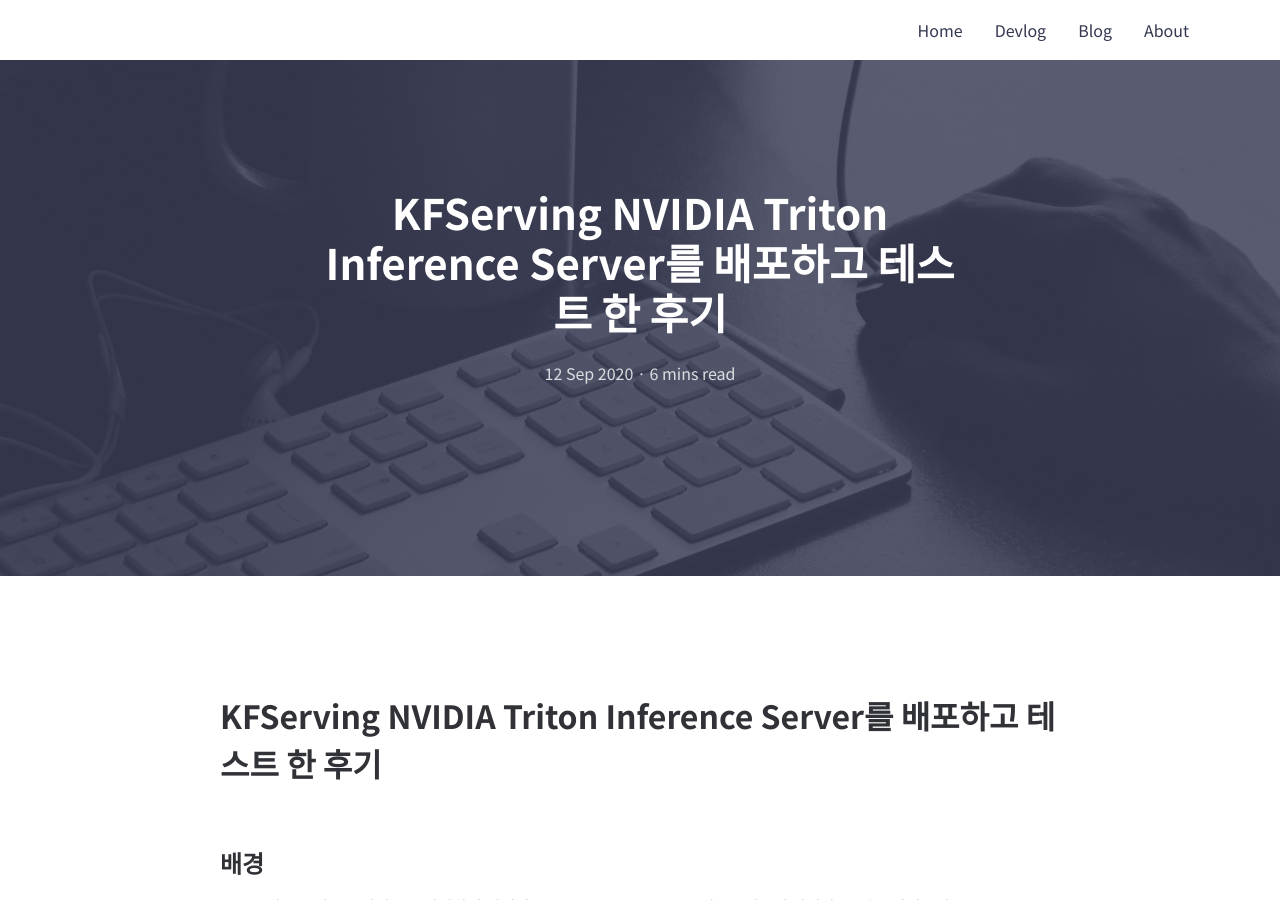
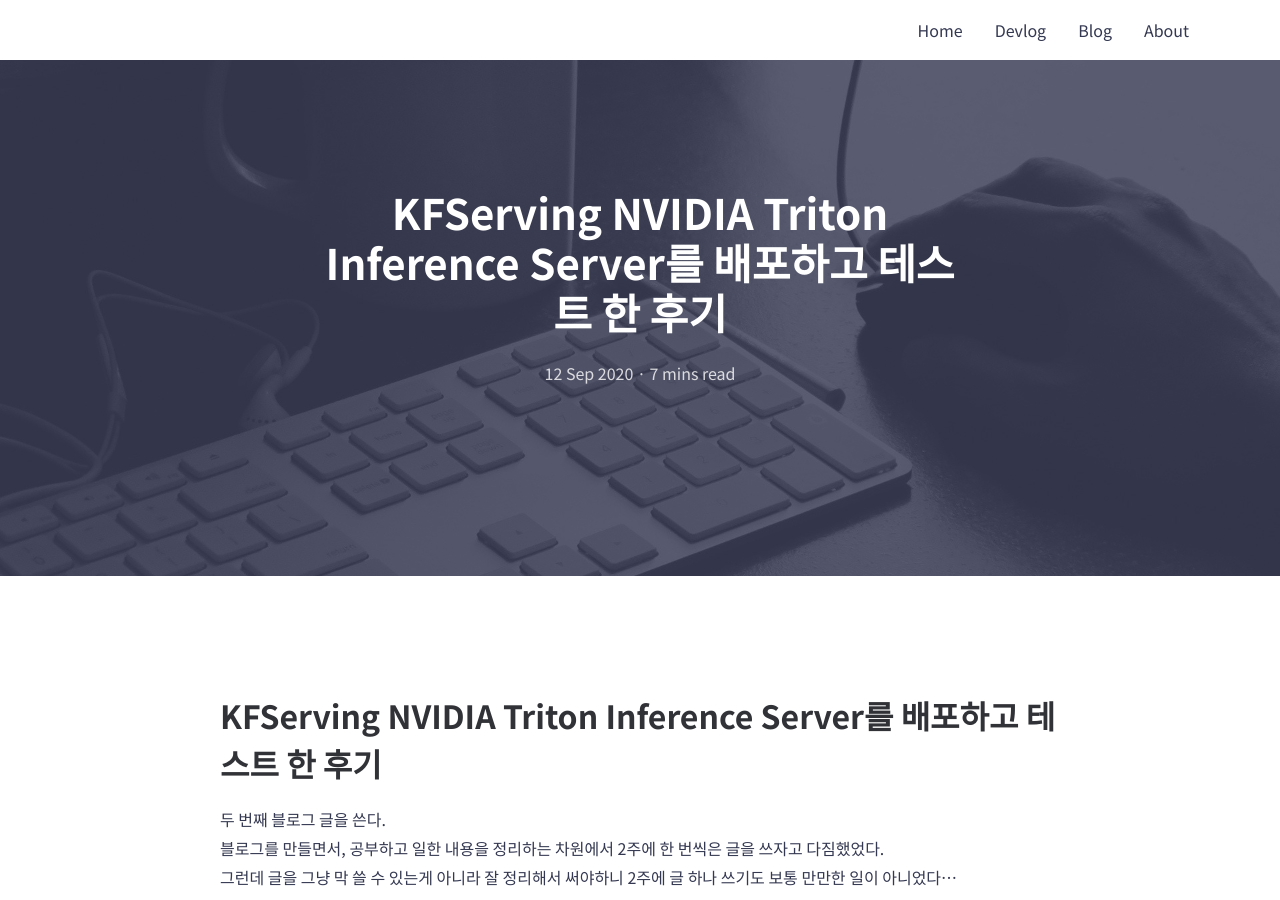
Before and after one commit to mokpolar/mokpolar.github.io, a Jekyll site: the page built from _posts/2020-09-12-nvidia_triton_server_1.md, in a window 1280 px wide and 900 px high. Built offline with Jekyll 4.4.1, drawn with Linux system fonts in a browser that asks for light colours; comment, search, counter and statistics services are not loaded.

Commit message:
Update 2020-09-12-nvidia_triton_server_1.md

```diff
--- a/_posts/2020-09-12-nvidia_triton_server_1.md
+++ b/_posts/2020-09-12-nvidia_triton_server_1.md
@@ -11,6 +11,10 @@
 ---
 
 # KFServing NVIDIA Triton Inference Server를 배포하고 테스트 한 후기
+
+두 번째 블로그 글을 쓴다.
+블로그를 만들면서, 공부하고 일한 내용을 정리하는 차원에서 2주에 한 번씩은 글을 쓰자고 다짐했었다.
+그런데 글을 그냥 막 쓸 수 있는게 아니라 잘 정리해서 써야하니 2주에 글 하나 쓰기도 보통 만만한 일이 아니었다...
 
 ## 배경
 
```
